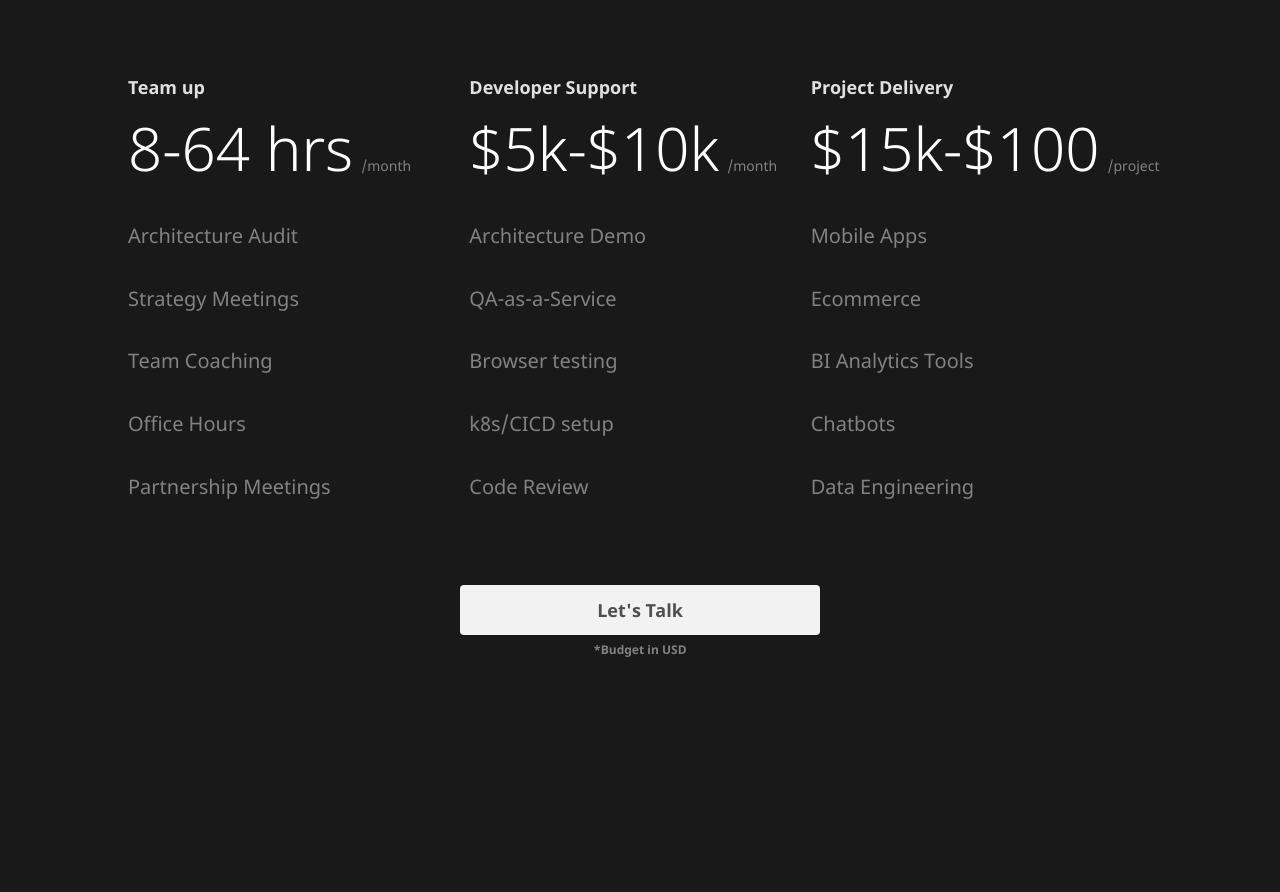
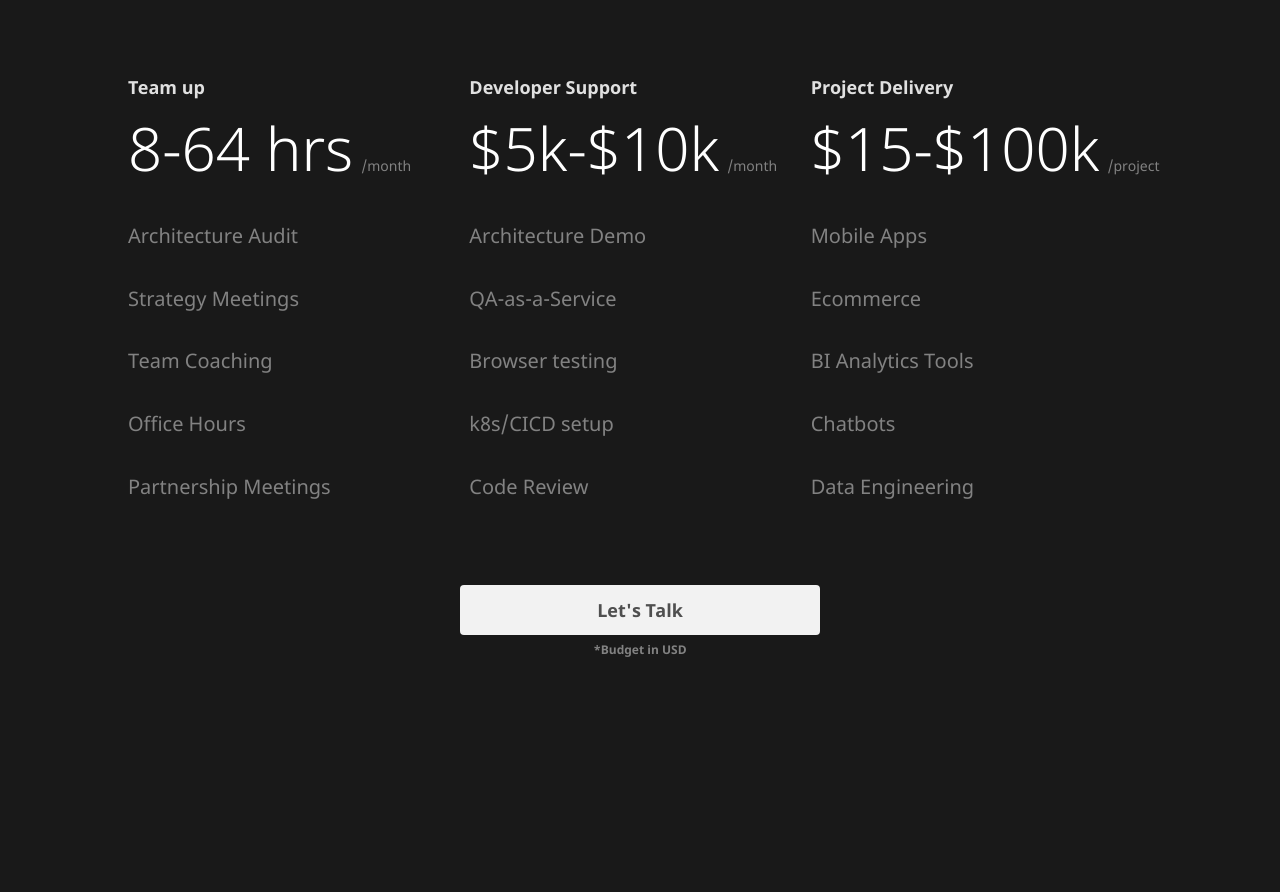
Before and after one commit to pedialab/pedialab.io, a Next.js app: page / in a window 1280 px wide. Shown: the part 6083-6975 px from the top of the page. Built offline with nearby package versions, Linux system fonts and the light colour scheme.

Commit message:
fix: copywritings

```diff
--- a/page-container/index-page/ProjectScopes.tsx
+++ b/page-container/index-page/ProjectScopes.tsx
@@ -35,7 +35,7 @@ const content: ServiceItemProps[] = [
   },
   {
     title: 'Project Delivery',
-    price: '$15k-$100',
+    price: '$15-$100k',
     priceUnit: '/project',
     service: [
       'Mobile Apps',
```
